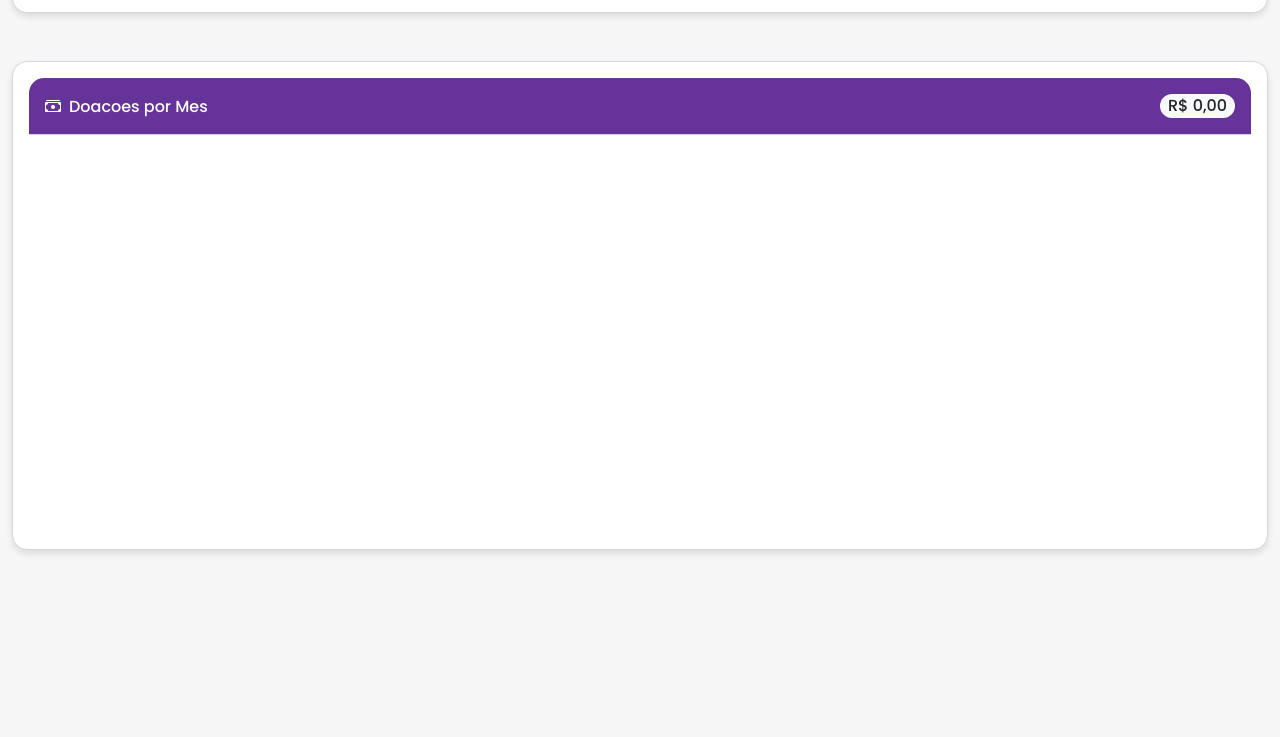
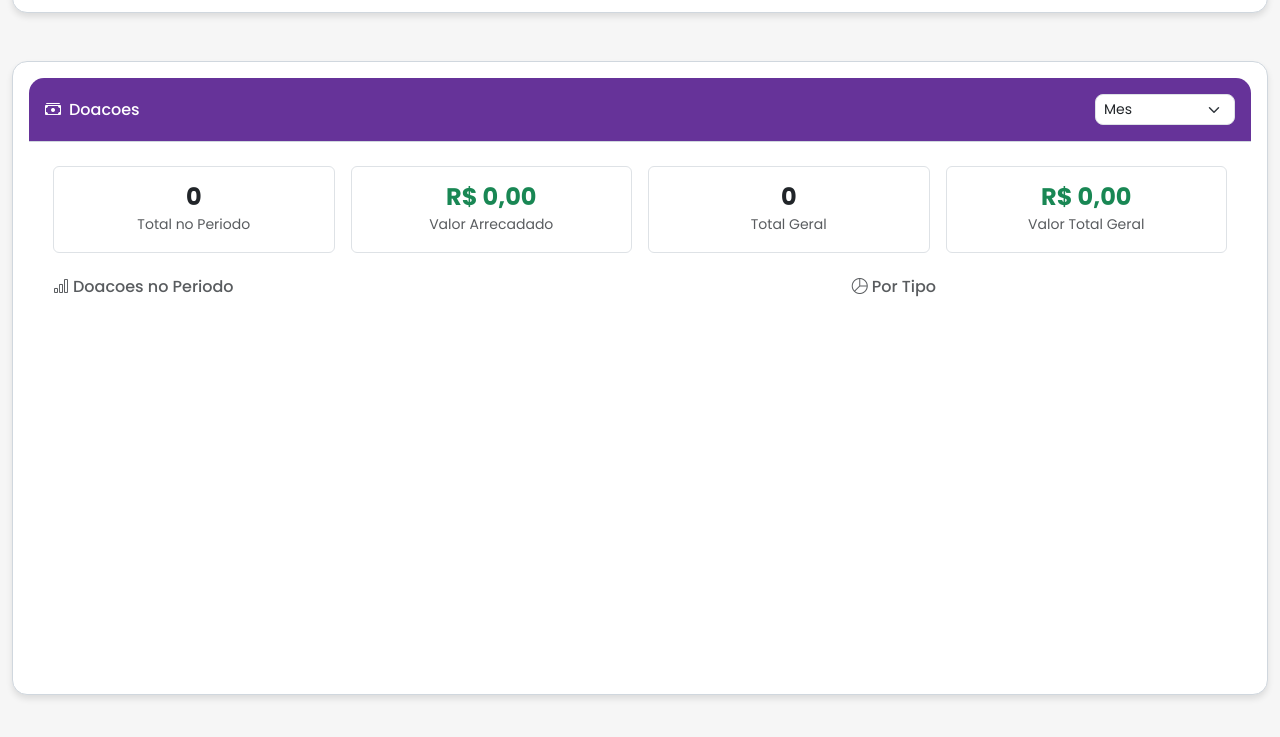
Before and after one commit to AnaFlaviaSPires/Plataforma-ong, a plain HTML site: page pages/dashboard.html in a window 1280 px wide. Shown: the part 1769-2506 px from the top of the page. Before the commit the page ends 2391 px from the top, so only its background shows below. Drawn offline with nearby package versions, Linux system fonts and the light colour scheme; no server answers; sample sign-in values are in the browser's storage.

Commit message:
feat: dashboard doacoes com seletor de periodo (semana/mes/semestre/ano), serie temporal e grafico por tipo

```diff
--- a/js/dashboard-native.js
+++ b/js/dashboard-native.js
@@ -10,6 +10,7 @@ document.addEventListener('DOMContentLoaded', () => {
     console.log('Dashboard carregando...');
     loadDashboardData();
     loadAlunosLista();
+    loadDoacoesStats('mes');
 
     setInterval(loadDashboardData, 60000);
 
@@ -18,7 +19,8 @@ document.addEventListener('DOMContentLoaded', () => {
         btnRefresh.addEventListener('click', () => {
             btnRefresh.disabled = true;
             btnRefresh.innerHTML = '<i class="bi bi-arrow-clockwise spin me-1"></i>...';
-            loadDashboardData().finally(() => {
+            const periodo = document.getElementById('selectPeriodoDoacoes')?.value || 'mes';
+            Promise.all([loadDashboardData(), loadDoacoesStats(periodo)]).finally(() => {
                 btnRefresh.disabled = false;
                 btnRefresh.innerHTML = '<i class="bi bi-arrow-clockwise me-1"></i>Atualizar';
             });
@@ -43,6 +45,13 @@ document.addEventListener('DOMContentLoaded', () => {
             if (selectAluno.value) {
                 loadFrequenciaAluno(selectAluno.value, selectPeriodo.value);
             }
+        });
+    }
+
+    const selectPeriodoDoacoes = document.getElementById('selectPeriodoDoacoes');
+    if (selectPeriodoDoacoes) {
+        selectPeriodoDoacoes.addEventListener('change', () => {
+            loadDoacoesStats(selectPeriodoDoacoes.value);
         });
     }
 });
@@ -219,27 +228,53 @@ function updateCharts(data) {
         }
     });
 
-    // 4. Doacoes por Mes
-    let doacoesMensal = data.doacoes?.mensal || [];
-    if (!Array.isArray(doacoesMensal)) doacoesMensal = [doacoesMensal];
+    // Doacoes carregadas separadamente via loadDoacoesStats
+}
 
-    const totalQtdDoacao = doacoesMensal.reduce((acc, m) => acc + (parseInt(m.total) || 0), 0);
-    const totalValDoacao = doacoesMensal.reduce((acc, m) => acc + (parseFloat(m.valor) || 0), 0);
-    createOrUpdateChart('chartDoacoesMensal', {
+const TIPO_LABELS_DASH = {
+    'dinheiro': 'Dinheiro', 'pix': 'Pix', 'alimentos': 'Alimentos',
+    'vestuario': 'Vestuario', 'material_higiene': 'Higiene',
+    'material_escolar': 'Escolar', 'brindes': 'Brindes', 'outros': 'Outros'
+};
+const TIPO_COLORS_DASH = ['#9b59b6','#3498db','#f39c12','#2ecc71','#e74c3c','#1abc9c','#e67e22','#95a5a6'];
+
+async function loadDoacoesStats(periodo) {
+    const token = localStorage.getItem('authToken');
+    if (!token) return;
+
+    try {
+        const response = await fetch(`${API_BASE_URL}/doacoes/estatisticas?periodo=${periodo}`, {
+            headers: { 'Authorization': `Bearer ${token}` }
+        });
+        if (!response.ok) throw new Error('Erro');
+        const d = await response.json();
+
+        // Cards
+        const el = (id, v) => { const e = document.getElementById(id); if (e) e.textContent = v; };
+        el('doacaoTotalPeriodo', d.total_periodo || 0);
+        el('doacaoValorPeriodo', formatCurrency(d.valor_periodo || 0));
+        el('doacaoTotalGeral', d.total_geral || 0);
+        el('doacaoValorGeral', formatCurrency(d.valor_geral || 0));
+
+        // Chart serie temporal
+        const serie = d.serie || [];
+        const totalQtd = serie.reduce((a, s) => a + (s.total || 0), 0);
+        const totalVal = serie.reduce((a, s) => a + (s.valor || 0), 0);
+        createOrUpdateChart('chartDoacoesSerie', {
             type: 'bar',
             data: {
-            labels: doacoesMensal.map(m => m.mes || ''),
+                labels: serie.map(s => s.label),
                 datasets: [
                     {
-                    label: 'Quantidade (' + totalQtdDoacao + ')',
-                    data: doacoesMensal.map(m => parseInt(m.total) || 0),
+                        label: 'Quantidade (' + totalQtd + ')',
+                        data: serie.map(s => s.total || 0),
                         backgroundColor: '#9b59b6',
                         borderRadius: 5,
                         yAxisID: 'y'
                     },
                     {
-                    label: 'Valor (R$ ' + totalValDoacao.toLocaleString('pt-BR', {minimumFractionDigits:2}) + ')',
-                    data: doacoesMensal.map(m => parseFloat(m.valor) || 0),
+                        label: 'Valor (' + formatCurrency(totalVal) + ')',
+                        data: serie.map(s => s.valor || 0),
                         type: 'line',
                         borderColor: '#8e44ad',
                         backgroundColor: 'rgba(142, 68, 173, 0.1)',
@@ -259,6 +294,42 @@ function updateCharts(data) {
                 }
             }
         });
+
+        // Chart por tipo (doughnut)
+        const porTipo = d.por_tipo || [];
+        createOrUpdateChart('chartDoacoesTipo', {
+            type: 'doughnut',
+            data: {
+                labels: porTipo.map(t => TIPO_LABELS_DASH[t.tipo] || t.tipo),
+                datasets: [{
+                    data: porTipo.map(t => parseInt(t.total) || 0),
+                    backgroundColor: TIPO_COLORS_DASH.slice(0, porTipo.length)
+                }]
+            },
+            options: {
+                responsive: true,
+                maintainAspectRatio: false,
+                plugins: {
+                    legend: {
+                        position: 'bottom',
+                        labels: {
+                            generateLabels: function(chart) {
+                                const data = chart.data;
+                                return data.labels.map((label, i) => ({
+                                    text: label + ' (' + data.datasets[0].data[i] + ')',
+                                    fillStyle: data.datasets[0].backgroundColor[i],
+                                    hidden: false,
+                                    index: i
+                                }));
+                            }
+                        }
+                    }
+                }
+            }
+        });
+    } catch (error) {
+        console.error('Erro ao carregar estatisticas de doacoes:', error);
+    }
 }
 
 async function loadAlunosLista() {
--- a/pages/dashboard.html
+++ b/pages/dashboard.html
@@ -142,11 +142,55 @@
     <div class="row g-4 mb-4">
         <div class="col-12">
             <div class="card">
-                <div class="card-header bg-purple text-white d-flex justify-content-between align-items-center">
-                    <h6 class="mb-0"><i class="bi bi-cash-stack me-2"></i>Doacoes por Mes</h6>
-                    <span class="badge bg-light text-dark fs-6" id="cardValorTotal">R$ 0,00</span>
+                <div class="card-header bg-purple text-white d-flex justify-content-between align-items-center flex-wrap gap-2">
+                    <h6 class="mb-0"><i class="bi bi-cash-stack me-2"></i>Doacoes</h6>
+                    <div class="d-flex align-items-center gap-2">
+                        <select id="selectPeriodoDoacoes" class="form-select form-select-sm bg-white" style="width:140px">
+                            <option value="semana">Semana</option>
+                            <option value="mes" selected>Mes</option>
+                            <option value="semestre">Semestre</option>
+                            <option value="ano">Ano</option>
+                        </select>
+                    </div>
                 </div>
-                <div class="card-body"><div class="chart-container-lg"><canvas id="chartDoacoesMensal"></canvas></div></div>
+                <div class="card-body">
+                    <div class="row g-3 mb-4">
+                        <div class="col-6 col-md-3">
+                            <div class="border rounded p-3 text-center">
+                                <h4 class="mb-0 fw-bold" id="doacaoTotalPeriodo">0</h4>
+                                <small class="text-muted">Total no Periodo</small>
+                            </div>
+                        </div>
+                        <div class="col-6 col-md-3">
+                            <div class="border rounded p-3 text-center">
+                                <h4 class="mb-0 fw-bold text-success" id="doacaoValorPeriodo">R$ 0,00</h4>
+                                <small class="text-muted">Valor Arrecadado</small>
+                            </div>
+                        </div>
+                        <div class="col-6 col-md-3">
+                            <div class="border rounded p-3 text-center">
+                                <h4 class="mb-0 fw-bold" id="doacaoTotalGeral">0</h4>
+                                <small class="text-muted">Total Geral</small>
+                            </div>
+                        </div>
+                        <div class="col-6 col-md-3">
+                            <div class="border rounded p-3 text-center">
+                                <h4 class="mb-0 fw-bold text-success" id="doacaoValorGeral">R$ 0,00</h4>
+                                <small class="text-muted">Valor Total Geral</small>
+                            </div>
+                        </div>
+                    </div>
+                    <div class="row g-4">
+                        <div class="col-lg-8">
+                            <h6 class="text-muted mb-2"><i class="bi bi-bar-chart me-1"></i>Doacoes no Periodo</h6>
+                            <div class="chart-container-lg"><canvas id="chartDoacoesSerie"></canvas></div>
+                        </div>
+                        <div class="col-lg-4">
+                            <h6 class="text-muted mb-2"><i class="bi bi-pie-chart me-1"></i>Por Tipo</h6>
+                            <div class="chart-container-lg"><canvas id="chartDoacoesTipo"></canvas></div>
+                        </div>
+                    </div>
+                </div>
             </div>
         </div>
     </div>
```
Also changed, not shown: backend/controllers/doacoesController.js (+83 -28 lines), js/doacoes.js (+3 -7 lines). Lines whose indentation alone changed are shown as unchanged.
